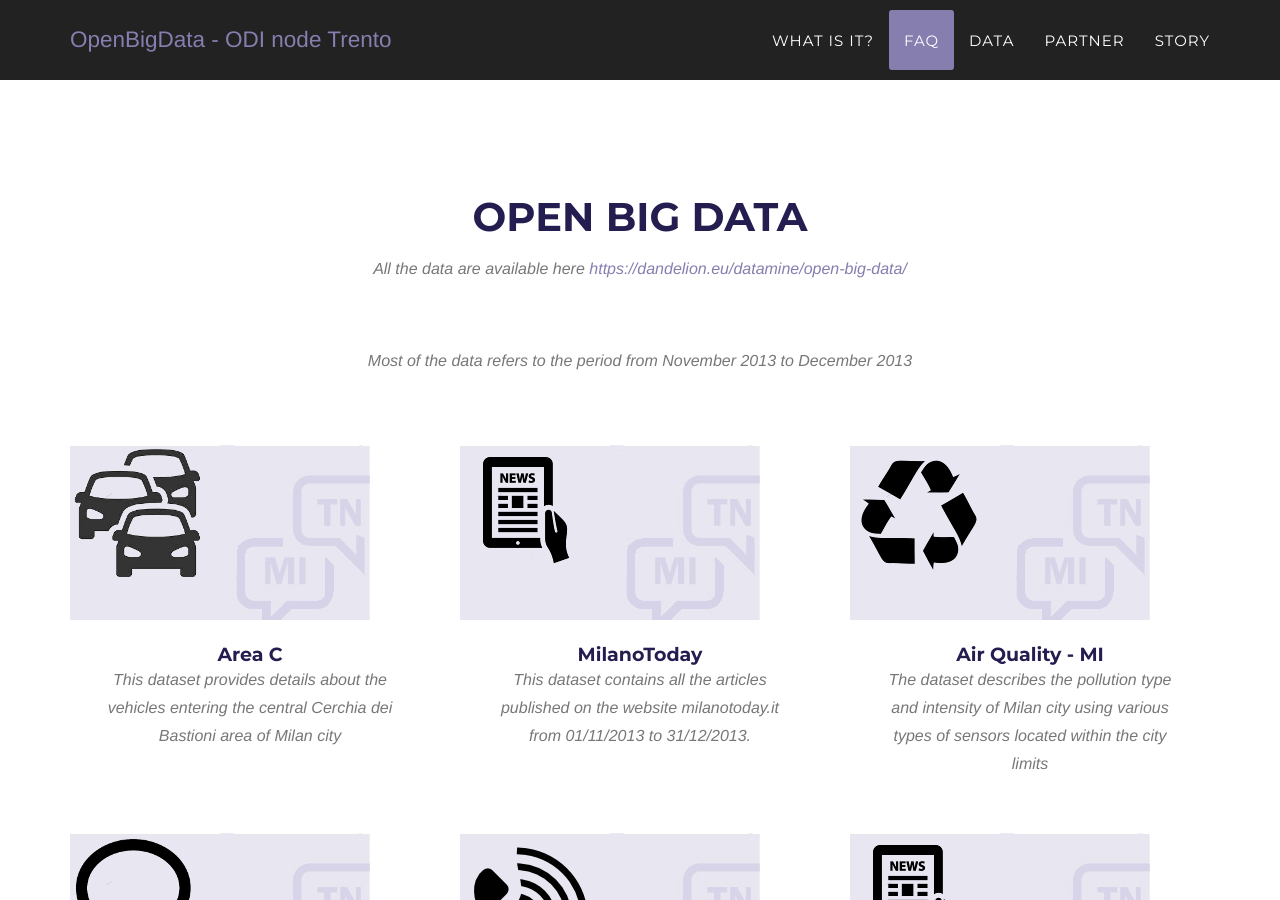
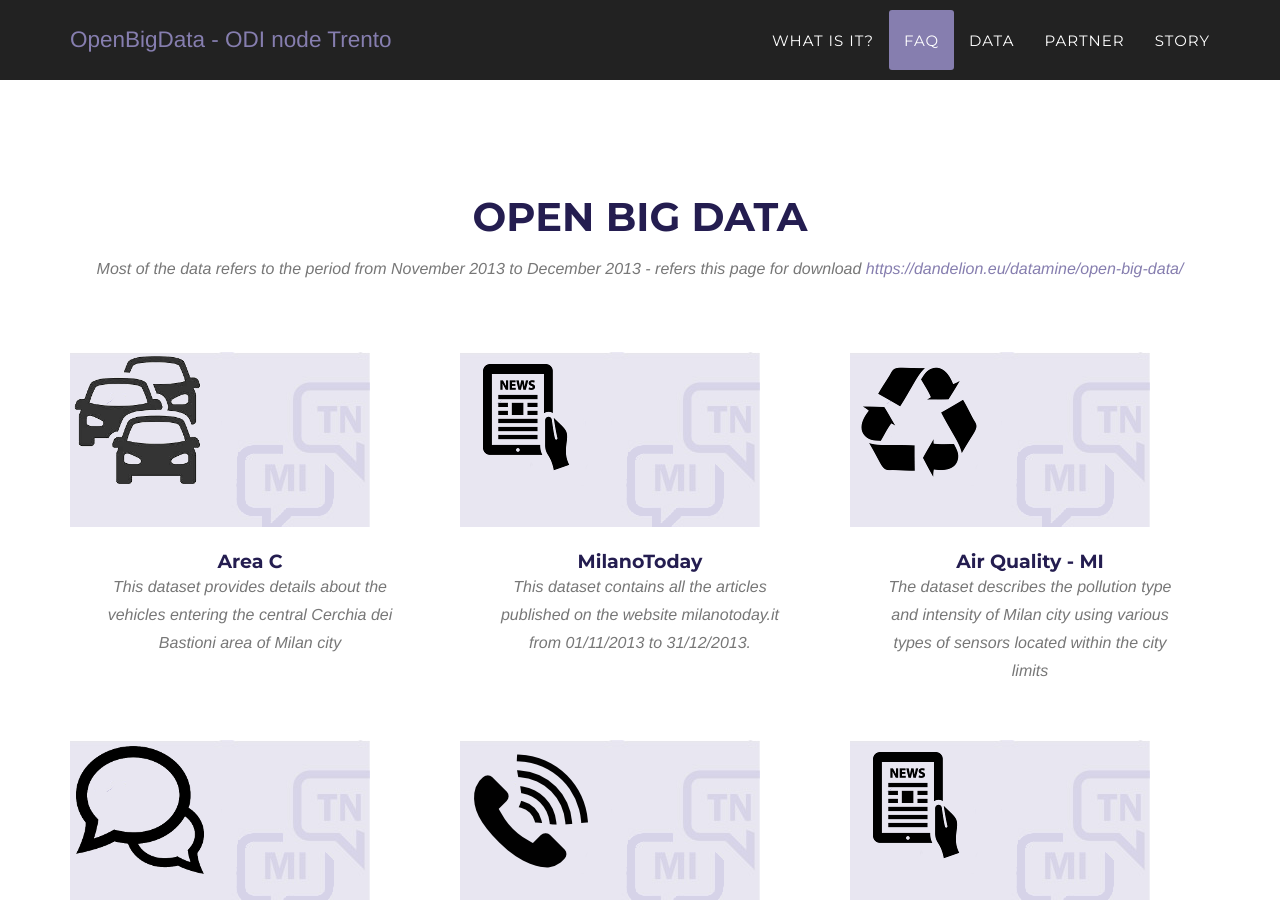
Before and after one commit to theodifbk/theodifbk.github.io, a Jekyll site: the page built from openbigdata/index.html, in a window 1280 px wide and 900 px high, scrolled down 1747 px. Built offline with Jekyll 4.4.1, drawn with Linux system fonts in a browser that asks for light colours; some web fonts are replaced.

Commit message:
Update portfolio_grid.html

```diff
--- a/_includes/openbigdata/portfolio_grid.html
+++ b/_includes/openbigdata/portfolio_grid.html
@@ -4,8 +4,7 @@
             <div class="row">
                 <div class="col-lg-12 text-center">
                     <h2 class="section-heading">Open Big Data</h2>
-                    <h3 class="section-subheading text-muted">All the data are available here <a href="https://dandelion.eu/datamine/open-big-data/">https://dandelion.eu/datamine/open-big-data/<a></h3>
-                    <h3 class="section-subheading text-muted">Most of the data refers to the period from November 2013 to December 2013</h3>
+                    <h3 class="section-subheading text-muted">Most of the data refers to the period from November 2013 to December 2013 - refers this page for download <a href="https://dandelion.eu/datamine/open-big-data/">https://dandelion.eu/datamine/open-big-data/<a></h3>
                 </div>
             </div>
             <div class="row">
```
